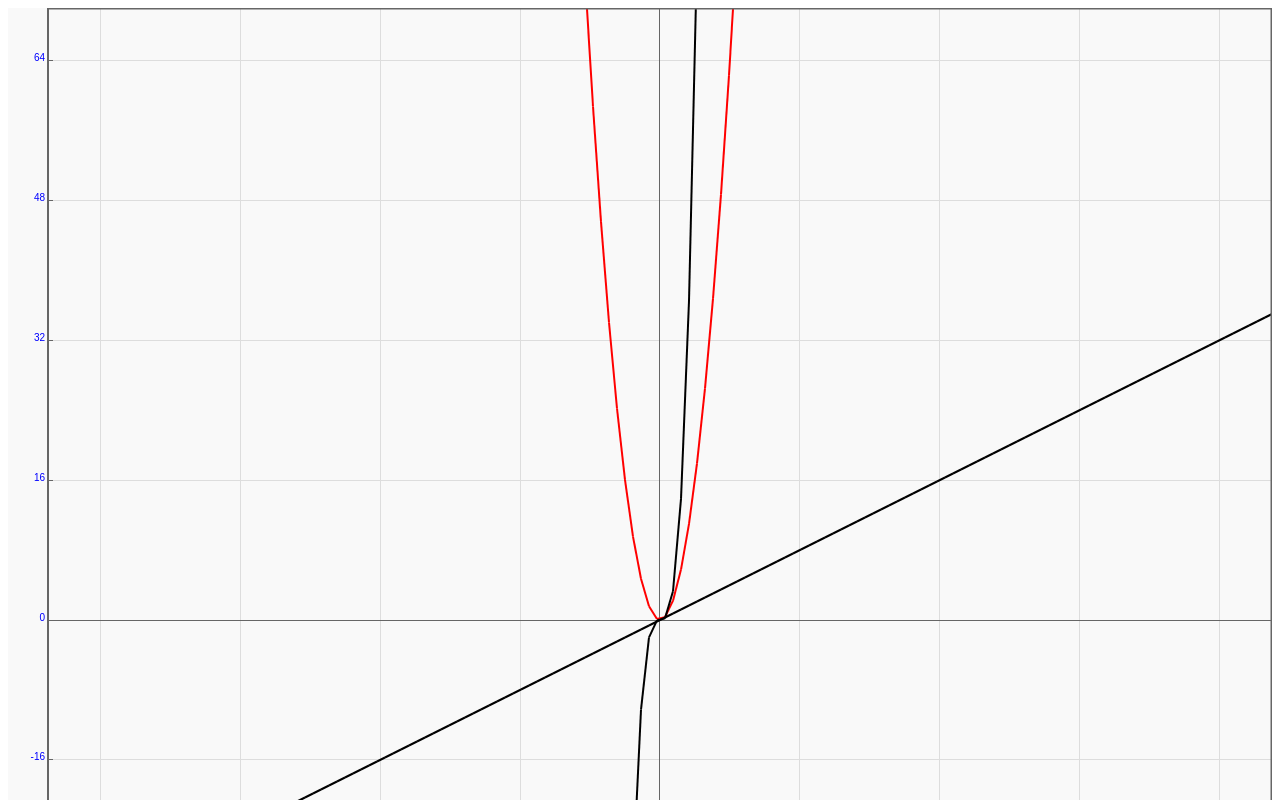
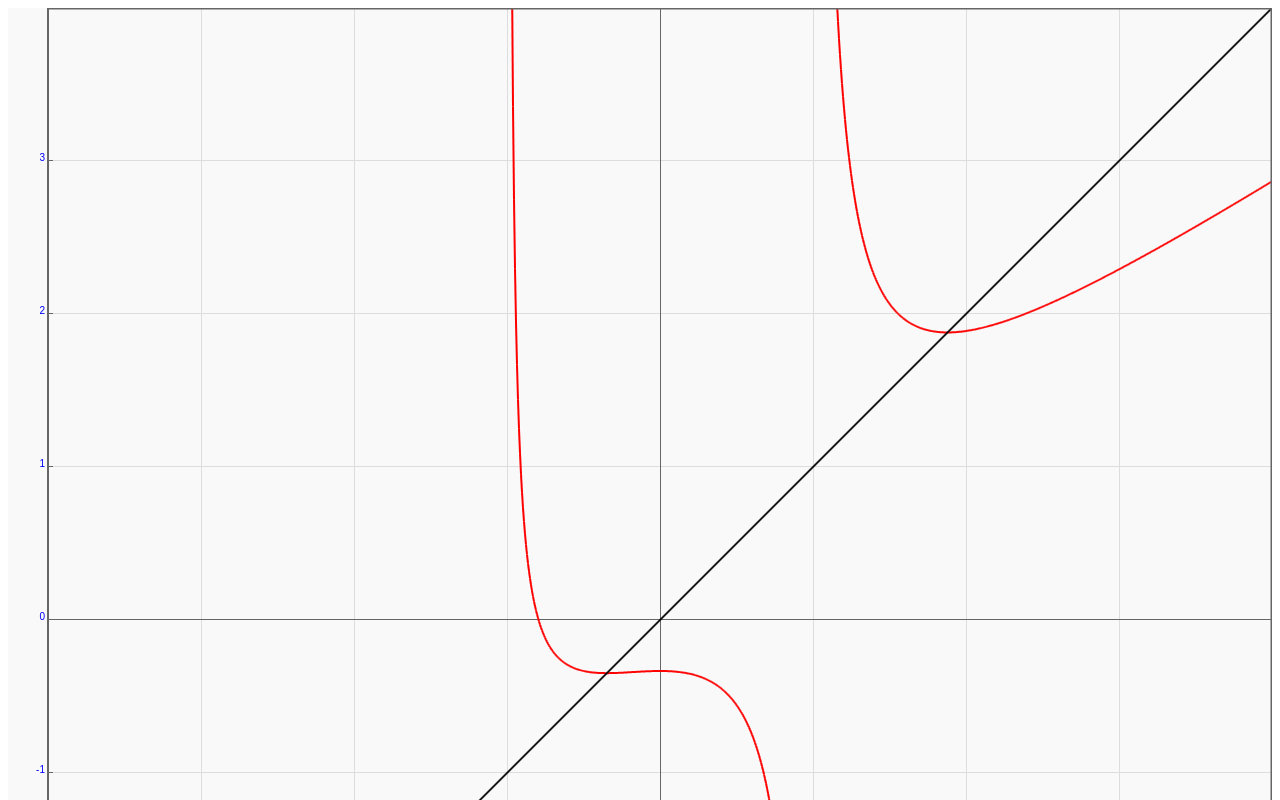
Before and after one commit to duanyukai/DDNumericalAnalysisExperiment, a plain HTML site: page plotjs.html in a window 1280 px wide. Shown: the top 800 px of the page. Drawn offline with Linux system fonts and the light colour scheme.

Commit message:
bug fixed

```diff
--- a/css/08.css
+++ b/css/08.css
@@ -13,6 +13,10 @@
     padding: 0 2px 0 2px;
 }
 
+#coefficient{
+    text-align: center;
+}
+
 #data-input{
     display: block;
     width: 95%;
--- a/plotjs.html
+++ b/plotjs.html
@@ -23,28 +23,28 @@
 //        initMaxX:  75,
 //        initMinY: -75,
 //        initMaxY:  75,
-        initMinX: -70,
-        initMaxX:  70,
-        initMinY: -70,
-        initMaxY:  70,
+        initMinX: -4,
+        initMaxX:  4,
+        initMinY: -4,
+        initMaxY:  4,
 //        backgroundColor: "#AAA",
         hasGrid: true,
-        drawGap: 8,
+        drawGap: 1,
         autoWidth: true,
         widthHeightRatio: 1
     });
 
     plot.addFunction(function(x){
-        return x * x;
+        return x - 1 / 3 * ((x * x * x - 3 * x - 1) / (x * x - 1));
     },{
         color: "#F00",
         width: 3
     });
+//    plot.addFunction(function(x){
+//        return x * x *x;
+//    });
     plot.addFunction(function(x){
-        return x * x *x;
-    });
-    plot.addFunction(function(x){
-        return 1 / 2 * x;
+        return x;
     });
     plot.show();
 
```
Also changed, not shown: 04.html (+1 -1 lines), 08.html (+5 -0 lines), DDNALib/DDNA.js (+8 -10 lines), js/08.js (+10 -0 lines).
